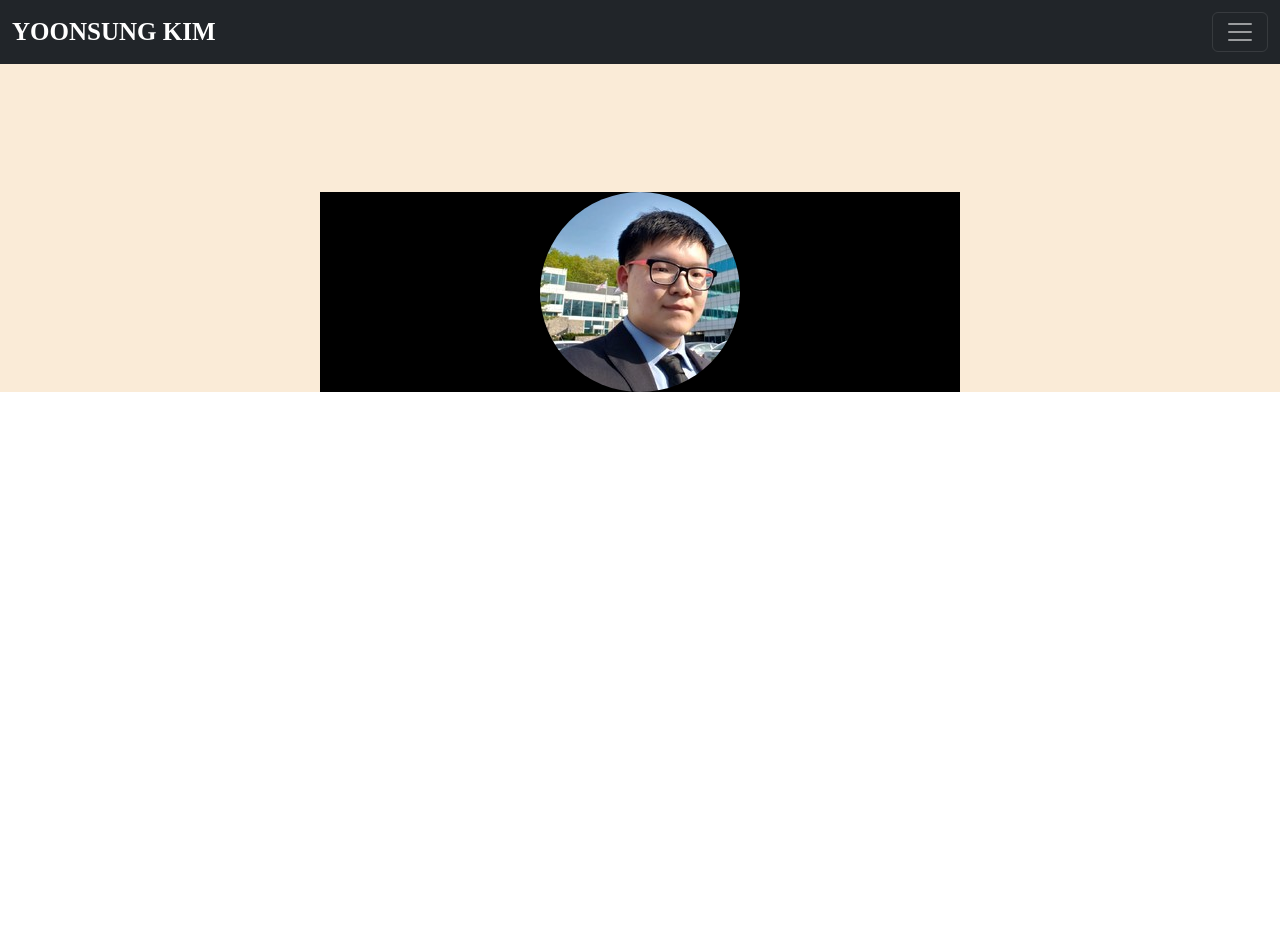
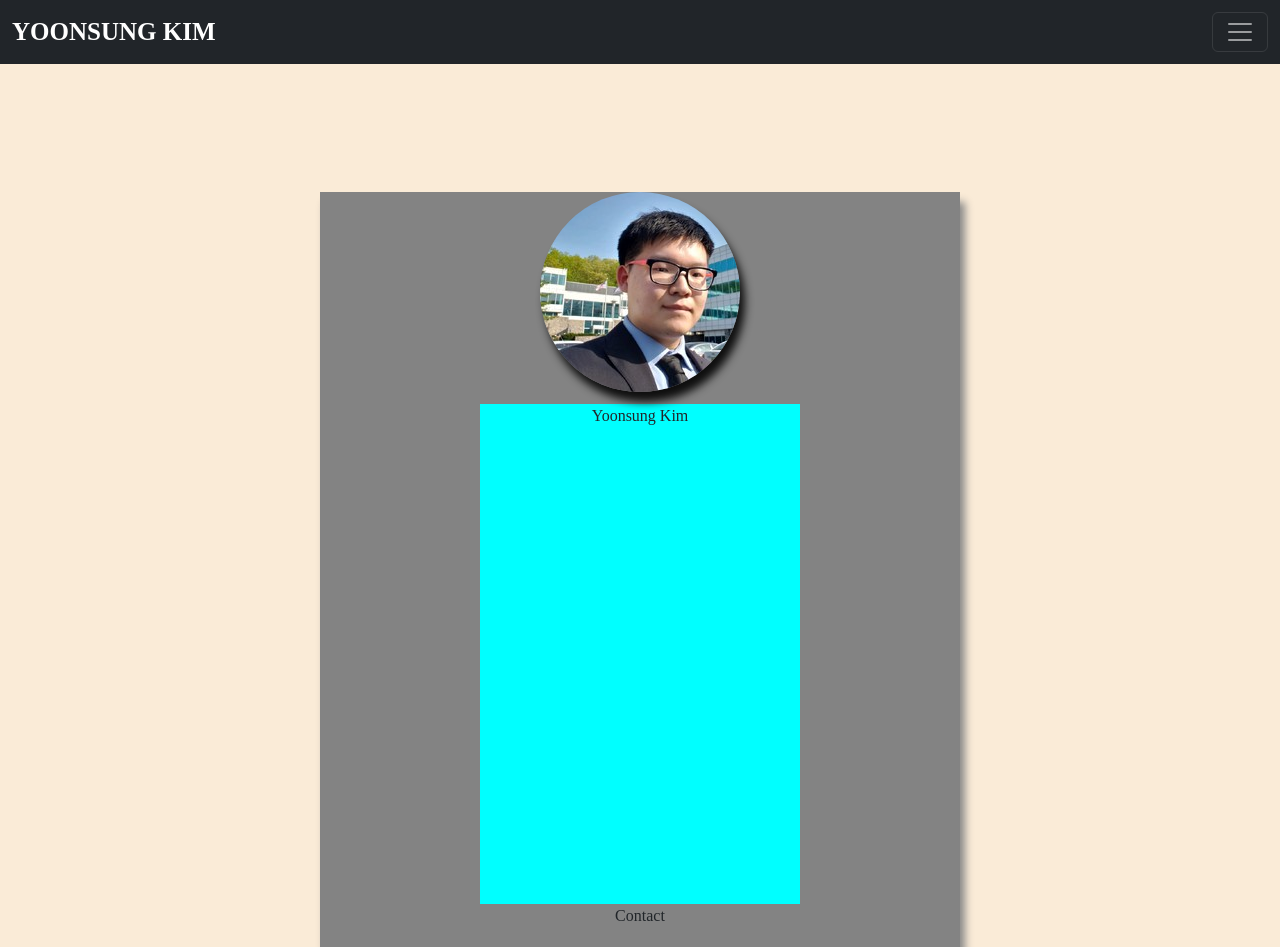
Before and after one commit to jeffkim1118/YOONSUNGKIM-Website, a React (Create React App) app: page / in a window 1280 px wide. Shown: the top 947 px of the page. Before the commit the page ends 800 px from the top, so only its background shows below. Built offline with nearby package versions, Linux system fonts and the light colour scheme; a web font is replaced by a local one.

Commit message:
React strict mode turned off and etc.
Removed react strict mode from index.js file and made few changes to component positioning.

```diff
--- a/src/App.css
+++ b/src/App.css
@@ -13,12 +13,28 @@
 
 .content-container{
     text-align: center;
-    background-color: black;
+    background-color: rgb(131, 131, 131);
     width: 50%;
     margin: auto;
     margin-top: 10%;
+    box-shadow: 5px 10px 8px #888888;
+}
+
+.image-container{
+    width: 100%;
+    text-align: center;
 }
 
 .profilePic{
     border-radius: 100px;
+    box-shadow: 5px 10px 8px #0f0f0f;
+    z-index: 1;
 }
+
+.bio-container{
+    margin: auto;
+    width: 50%;
+    height: 500px;
+    background-color: aqua;
+    margin-top: 2%;
+}
--- a/src/App.js
+++ b/src/App.js
@@ -9,13 +9,13 @@ function App() {
   return (
     <div className="App">
       <div className='background'>
-        {/* <Container /> */}
         <Navbar />
+
         <div className='content-container'>
           <ProfilePic />
-          {/* <Bio />
+          <Bio />
           <Video />
-          <Footer /> */}
+          <Footer />
         </div>
       </div>
     </div>
--- a/src/components/bio.jsx
+++ b/src/components/bio.jsx
@@ -3,7 +3,7 @@ import React from "react";
 function Bio(){
     return(
         <div className="bio-container">
-
+            <span>Yoonsung Kim</span>
         </div>
     )
 }
--- a/src/components/footer.jsx
+++ b/src/components/footer.jsx
@@ -0,0 +1,11 @@
+import React from "react";
+
+function Footer(){
+    return(
+        <div>
+            <p>Contact</p>
+            <a href="mailto: 1019yskim@gmail.com">Send Email</a>
+        </div>
+    )
+}
+export default Footer;
--- a/src/components/navbar.jsx
+++ b/src/components/navbar.jsx
@@ -1,7 +1,7 @@
 import React from "react"
 function navbar(){
     return(
-        <div>
+        <div className="navbar-container">
             <nav className="navbar navbar-dark bg-dark">
                 <div className="container-fluid">
                     <a className="navbar-brand" href="#"><strong>YOONSUNG KIM</strong></a>
--- a/src/components/videos.jsx
+++ b/src/components/videos.jsx
@@ -0,0 +1,10 @@
+import React from "react";
+
+function Videos (){
+    return(
+        <div>
+
+        </div>
+    )
+}
+export default Videos;
--- a/src/index.js
+++ b/src/index.js
@@ -3,8 +3,4 @@ import ReactDOM from 'react-dom/client';
 import App from './App';
 
 const root = ReactDOM.createRoot(document.getElementById('root'));
-root.render(
-  <React.StrictMode>
-    <App />
-  </React.StrictMode>
-);
+root.render(<App />);
```
